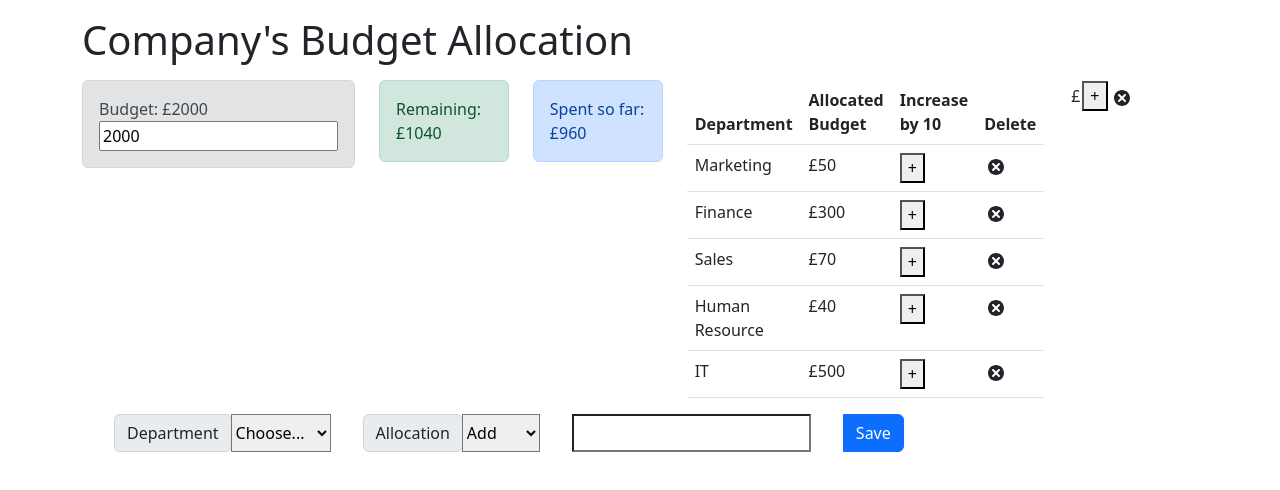
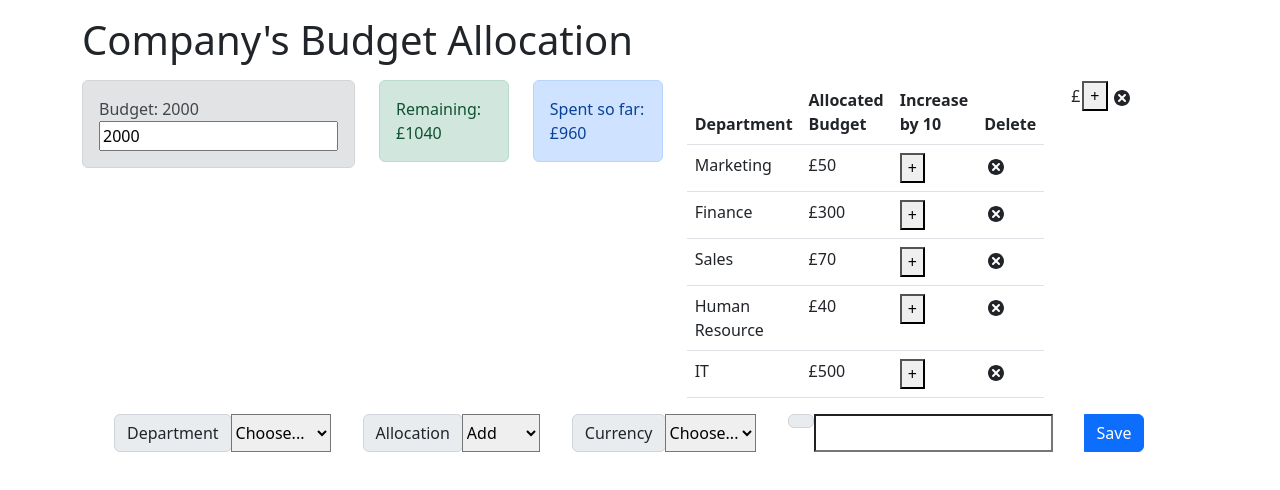
Before and after one commit to ibm-developer-skills-network/ejtos-react_budget_app, a React (Create React App) app: page / in a window 1280 px wide. Shown: the top 490 px of the page. Built offline with nearby package versions, Linux system fonts and the light colour scheme.

Commit message:
remain 4 and
Signed-off-by: arfinkhan <amjadarfin@gmail.com>

```diff
--- a/src/components/AllocationForm.js
+++ b/src/components/AllocationForm.js
@@ -1,13 +1,14 @@
 import React, { useContext, useState } from 'react';
 import { AppContext } from '../context/AppContext';
-
+import Budget from './Budget';
 const AllocationForm = (props) => {
     const { dispatch,remaining  } = useContext(AppContext);
-
+    const [currency, setCurrency] = useState('');
     const [name, setName] = useState('');
     const [cost, setCost] = useState('');
     const [action, setAction] = useState('');
-
+    const prefix = '$'
+    const ab={currency}
     const submitEvent = () => {
 
             if(cost > remaining) {
@@ -32,6 +33,9 @@ const AllocationForm = (props) => {
                 });
             }
     };
+
+
+
 
     return (
         <div>
@@ -59,15 +63,40 @@ const AllocationForm = (props) => {
                 <option value="Reduce" name="Reduce">Reduce</option>
                   </select>
 
-                    <input
+                  <div className="input-group-prepend"  style={{ marginLeft: '2rem' }}>
+                <label className="input-group-text" htmlFor="inputGroupSelect01">Currency</label>
+                  </div>
+                  <select className="custom-select" id="inputGroupSelect01" onChange={(event) => setCurrency(event.target.value)}>
+                        <option defaultValue>Choose...</option>
+                        <option value="$" name="dollar"> $ Dollar</option>
+                <option value="&pound;" name="pound">&pound; Pound</option>
+                <option value="&euro;" name="euro">&euro; Euro</option>
+                <option value="&#8377;" name="rupee">&#8377; Rupee</option>
+                </select>
+
+
+
+
+
+
+
+
+
+
+
+                <div className="input-group-prepend" style={{ marginLeft: '2rem' , size: 10}} >
+                <label className="input-group-text" htmlFor="inputGroupSelect01">{currency}</label>
+                  </div>
+                   <input
                         required='required'
                         type='number'
                         id='cost'
-                        value={cost}
-                        style={{ marginLeft: '2rem' , size: 10}}
+                        prefix ={currency}
+                        value= {cost}
+                        style={{ marginLeft: '0rem' , size: 10}}
                         onChange={(event) => setCost(event.target.value)}>
                         </input>
-
+                        <budget ab={ab} />
                     <button className="btn btn-primary" onClick={submitEvent} style={{ marginLeft: '2rem' }}>
                         Save
                     </button>
--- a/src/components/Budget.js
+++ b/src/components/Budget.js
@@ -1,15 +1,27 @@
 import React, { useContext, useState } from 'react';
 import { AppContext } from '../context/AppContext';
-
-const Budget = () => {
-    const { budget } = useContext(AppContext);
+import AllocationForm from './AllocationForm';
+const Budget = (props) => {
+    const { budget, remaining, allocationForm, currency } = useContext(AppContext);
     const [newBudget, setNewBudget] = useState(budget);
     const handleBudgetChange = (event) => {
-        setNewBudget(event.target.value);
+        const value = event.target.value.replace(/\D/g, "");
+        if(value > 20000) {
+            alert("The value cannot exceed 20000");
+            setNewBudget(value);
+            return;
+        }
+        if(value < remaining) {
+            alert("The budget cannot can't be less than spending");
+            setNewBudget(value);
+            return;
+        }
+
+        setNewBudget(value);
     }
     return (
 <div className='alert alert-secondary'>
-<span>Budget: £{budget}</span>
+<span>Budget: {props.ab}{budget}</span>
 <input type="number" step="10" value={newBudget} onChange={handleBudgetChange}></input>
 </div>
     );
```
